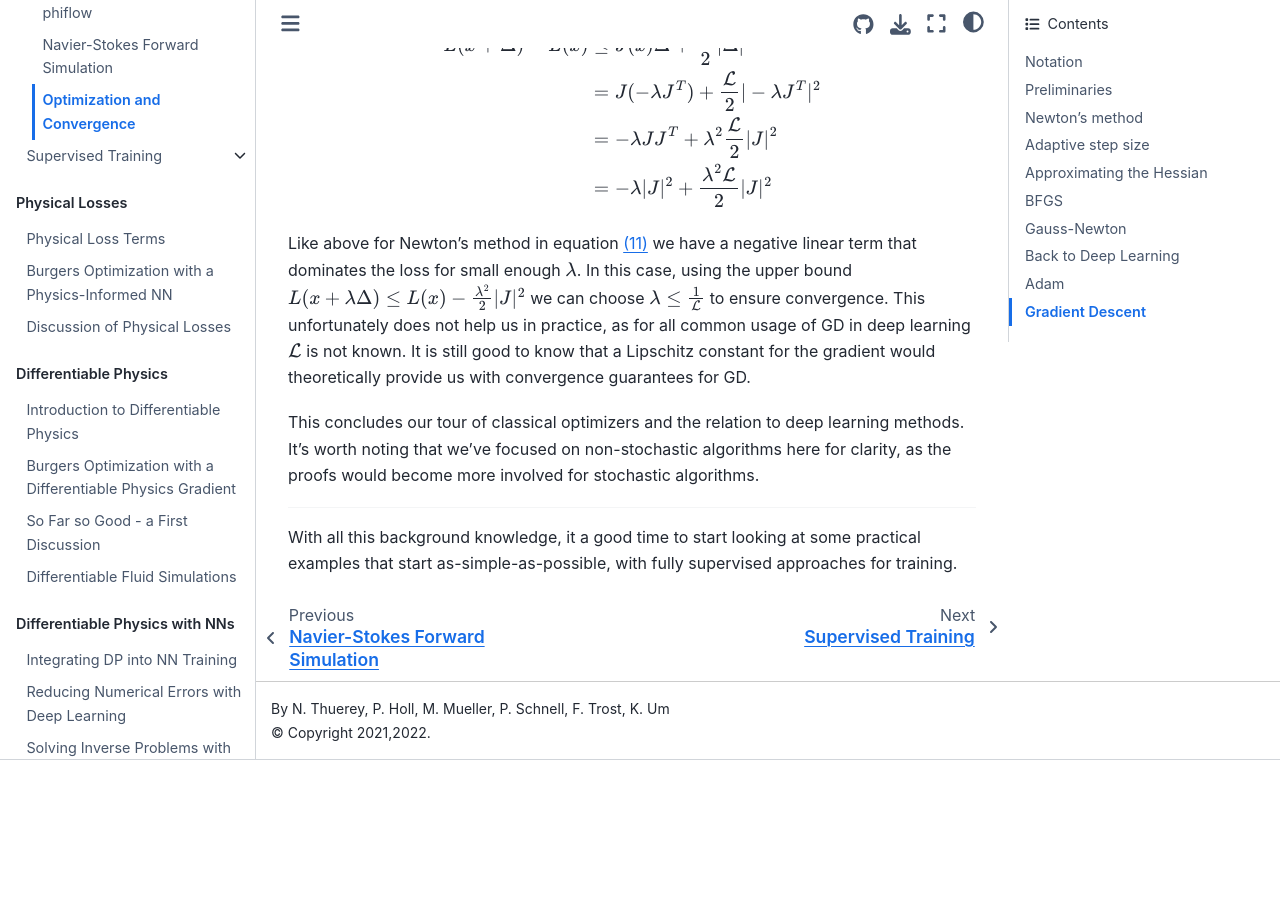
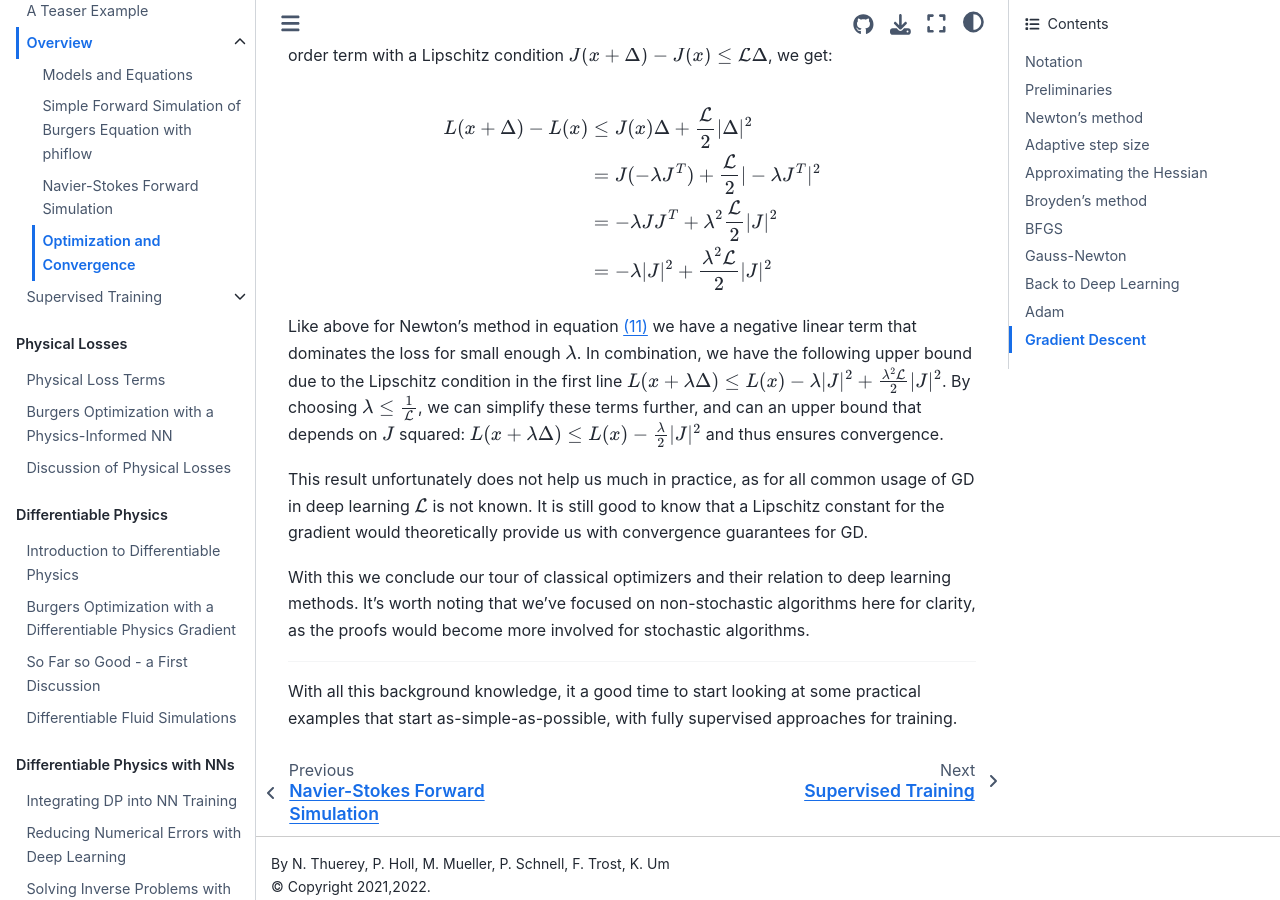
Before and after one commit to tum-pbs/pbdl-book, a Jupyter Book: the page built from overview-optconv.md, in a window 1280 px wide and 900 px high, scrolled down 10128 px. Built offline with Jupyter Book 1.0.4 settings and Sphinx 7.4.7 and the Sphinx Book theme 1.1.4, drawn with Linux system fonts in a browser that asks for light colours; pages that are not in the unit, such as notebooks, are missing from menus; before the commit the page ends 10888 px from its top, so only the background shows below that; some of the changed text lies outside the part shown.

Commit message:
smaller fixes for optconv chapter

```diff
--- a/overview-optconv.md
+++ b/overview-optconv.md
@@ -20,13 +20,16 @@
 and $\Delta$ denotes a step in $x$. Different intermediate update steps in $x$ are denoted by a subscript,
 e.g., as $x_n$ or $x_k$.
 
-In the  following, we often need inversions, i.e. a division by a certain quantity. For vectors $a$ and $b$,
-We define $\frac{a}{b} \equiv b^{-1}a$.
-When $a$ and $b$ are vectors, the result is a matrix obtained with one of the two equivalent formulations below:
+In the  following, we often need inversions, i.e. a division by a certain quantity.
+For matrices $A$ and $B$, we define $\frac{A}{B} \equiv B^{-1} A$.
+When $a$ and $b$ are vectors, the result is a matrix obtained with one of the two formulations below.
+We'll specify which one to use:
 
 $$
-\frac{a}{b} \equiv \frac{a a^T}{a^T b } \equiv \frac{a b^T }{b^T b}
+\frac{a}{b} \equiv \frac{a a^T}{a^T b } \text{  or  } \frac{a}{b} \equiv \frac{a b^T }{b^T b}
 $$ (vector-division)
+
+% note, both divide by a scalar ; a a^T gives a symmetric matrix, a b^T not
 
 % Only in this one chapter, the derivatives of $L(x)$ w.r.t. $x$ will be denoted by $'$. We won't use this in any other chapter, but as we're only dealing with derivatives of $x$ here, it will make some parts below a lot clearer.
 %So, applying $\partial / \partial x$ once yields $L' \equiv J(x)$. As $J$ is a row vector, the gradient (column vector) $\nabla L$ is given by $J^T$. Applying $\partial / \partial x$ again gives the Hessian matrix $L'' \equiv H(x)$ And the third $\partial / \partial x$ gives the third derivative tensor $L''' \equiv K(x)$, which we luckily never need to compute as a full tensor, but which is required for some of the derivations below.
@@ -190,18 +193,20 @@
 
 Next, we will revisit three popular algorithms derived from Newton's method.
 
-### Broyden's method
+## Broyden's method
 
 The first approach to approximate $H$ is to make a very rough guess,
-namely to start with the identity $H_0=1$,
+namely to start with the identity matrix $H_0=\mathbf{1}$,
 and then iterate to update $H_n$ via a finite difference approximation.
+For Broyden's method, we use the vector division $\frac{a}{b} \equiv \frac{a b^T }{b^T b}$.
+
 For simplifying the finite difference, we'll additionally
 assume that we already have reached $J(x_n)=0$ at the current position $x_n$.
 This is of course not necessarily true, but yields the following, nicely reduced expression
 to modify $H$ over the course of the optimization:
 
 $$
-    H_{n+1} = H_n + \frac{J(x_{n+1})}{\Delta}
+    H_{n+1} = H_n + \frac{J(x_{n+1})^T}{\Delta}
 $$
 
 As before, we use a step of $\Delta = -\frac{J^T}{H}$ for $x$, and the denominator comes from the finite difference
@@ -230,6 +235,7 @@
   H_{n+1} = H_{n} + \frac{  J(x_{n+1}) - J(x_{n}) }{\Delta_n} - \frac{H_n \Delta_n}{\Delta_n}
 $$
 
+For BFGS above, we've used the vector division $\frac{a}{b} \equiv \frac{a a^T }{a^T b}$.
 In practice, BFGS also makes use of a line search to determine the step size $\lambda$.
 Due to the large size of $H$, commonly employed variants of BFGS also make use of reduced
 representations of $H$ to save memory. Nonetheless, the core step of updating the Hessian
@@ -338,11 +344,14 @@
 
 Like above for Newton's method in equation {eq}`newton-step-size-conv` we have a negative linear term
 that dominates the loss for small enough $\lambda$.
-In this case, using the upper bound $L(x+\lambda \Delta) \le L(x) -  \frac{ \lambda^2}{2} | J|^2$
-we can choose $\lambda \le \frac{1}{\mathcal L}$ to ensure convergence.
-This unfortunately does not help us in practice, as for all common usage of GD in deep learning $\mathcal L$ is not known. It is still good to know that a Lipschitz constant for the gradient would theoretically provide us with convergence guarantees for GD.
+In combination, we have the following upper bound due to the Lipschitz condition in the first line
+$L(x+\lambda \Delta) \le L(x) - \lambda |J|^2 +  \frac{ \lambda^2 \mathcal L}{2} | J|^2 $.
+By choosing $\lambda \le \frac{1}{\mathcal L}$, we can simplify these terms further, and can an upper bound that depends on $J$ squared: $L(x+\lambda \Delta) \le L(x) -  \frac{ \lambda}{2} | J|^2$
+and thus ensures convergence.
 
-This concludes our tour of classical optimizers and the relation to deep learning methods. It's worth noting that we've focused on non-stochastic algorithms here for clarity, as the proofs would become more involved for stochastic algorithms.
+This result unfortunately does not help us much in practice, as for all common usage of GD in deep learning $\mathcal L$ is not known. It is still good to know that a Lipschitz constant for the gradient would theoretically provide us with convergence guarantees for GD.
+
+With this we conclude our tour of classical optimizers and their relation to deep learning methods. It's worth noting that we've focused on non-stochastic algorithms here for clarity, as the proofs would become more involved for stochastic algorithms.
 
 ---
 
```
Also changed, not shown: other parts of overview-optconv.md (+3 -3 lines).
